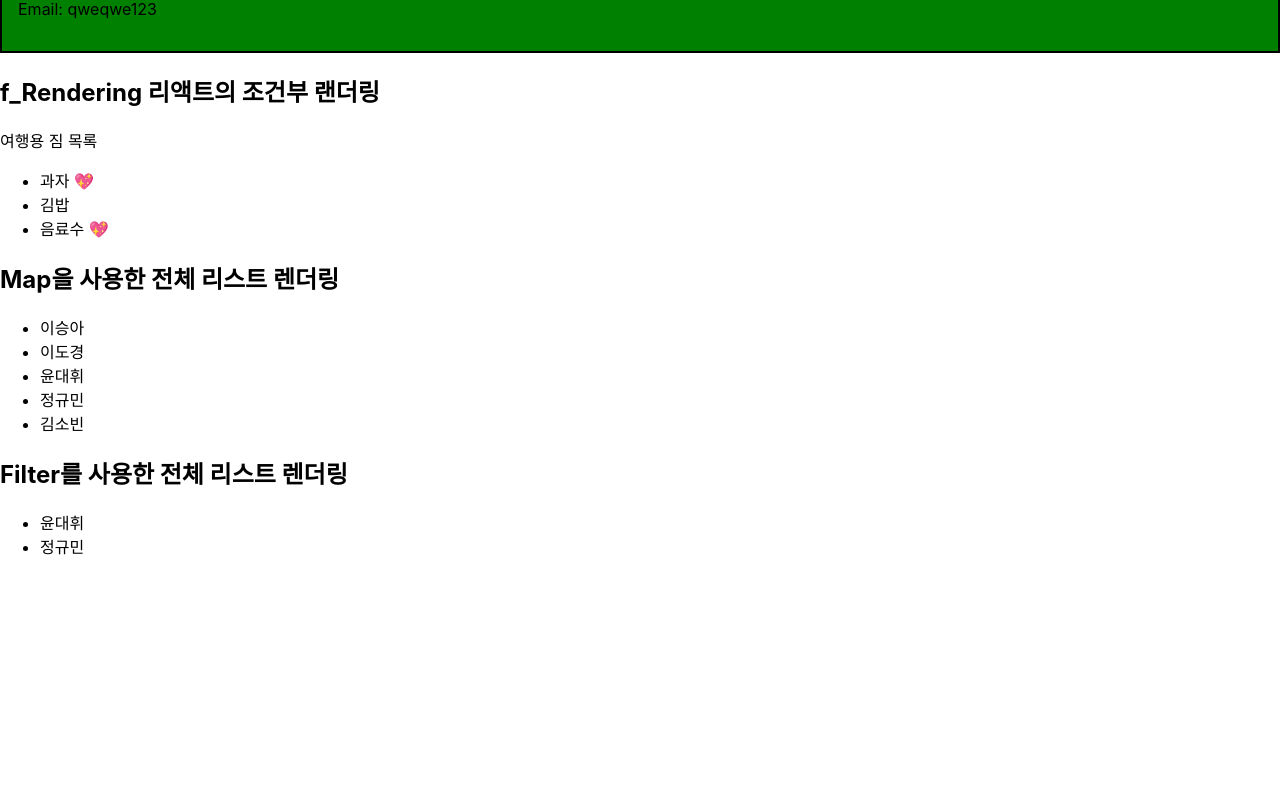
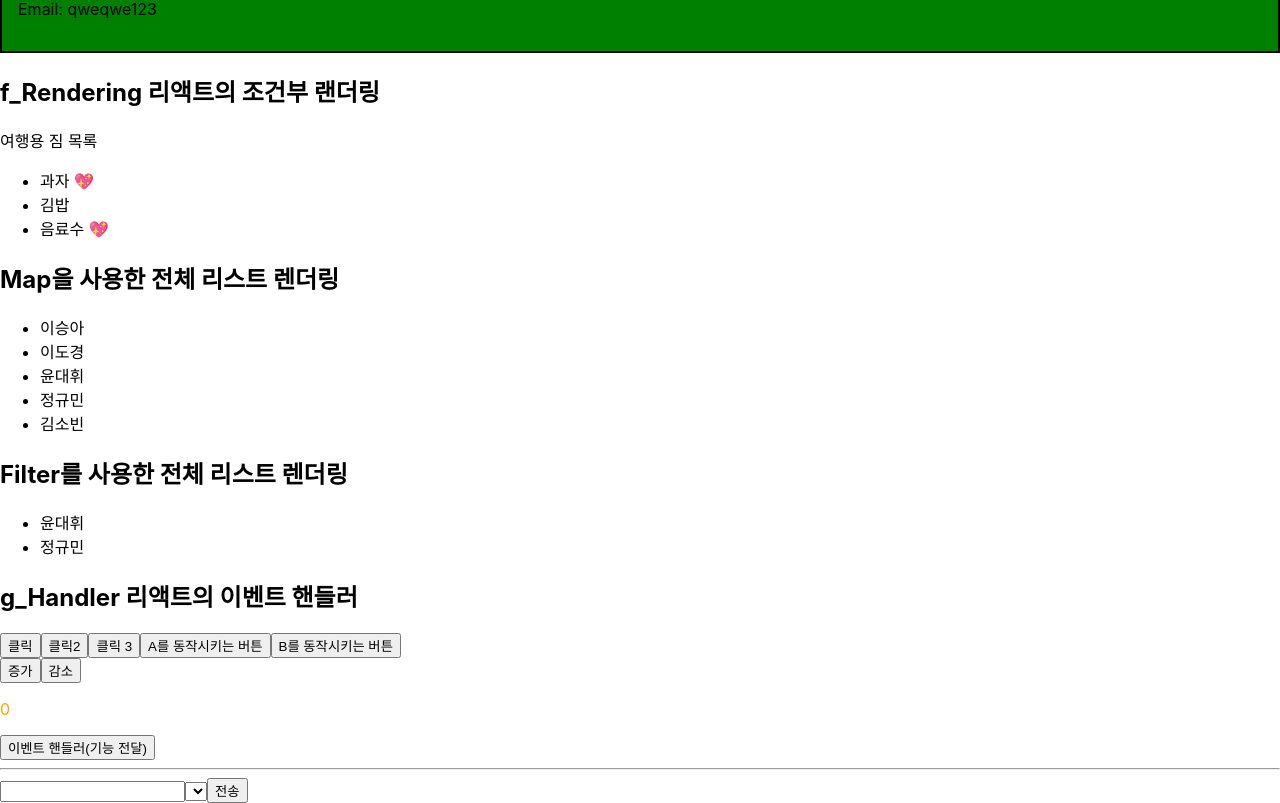
Before and after one commit to hiy0ung/example, a React (Create React App) app in the folder e_react/: page /basic in a window 1280 px wide. Shown: the part 693-1496 px from the top of the page. Before the commit the page ends 1267 px from the top, so only its background shows below. Built offline with nearby package versions, Linux system fonts and the light colour scheme.

Commit message:
20240827

```diff
--- /dev/null
+++ b/e_react/src/pages/a_basic/g_Handler/Handler01.tsx
@@ -0,0 +1,68 @@
+import React from 'react'
+
+/*
+! React 이벤트 핸들러 (handle: 다루다)
+: 사용자와의 상호작용을 처리하기 위한 함수
+
+- UI(사용자 인터페이스)에서 발생하는 이벤트에 반응하여
+  , 동작되는 기능을 정의
+*/
+
+//# 이벤트 핸들러 예시
+// 버튼 클릭 시 >> console 창에 '버튼을 클릭하였습니다.' 출력
+
+//# 이벤트 핸들러에 데이터 전달
+interface ConsoleProps {
+  message: String;
+  children: React.ReactNode; // HTML 요소 + 사용자 정의 컴포넌트
+}
+
+// 자식 컴포넌트
+// >> 부모 컴포넌트에서 속성으로 문자열 message의 값과 해당 컴포넌트 태그들 사이에 내용을 전달
+function ConsoleButton({ message, children } : ConsoleProps) {
+  return (
+    <button onClick={() => { console.log(`${message}`); }}>
+      {children}
+    </button>
+  )
+}
+
+export default function Handler01() {
+
+  function handleButtonClick() {
+    console.log('버튼을 클릭하였습니다.');
+  }
+  return (
+    <div>
+      {/*
+      버튼 요소에 이벤트 등록
+      >> prop에 이벤트 전달
+      >> on 속성으로 작성 - 속성의 중괄호 내에 JS 기능을 명시 (이벤트 핸들러)
+
+      +) 이벤트 핸들러의 함수는 호출 X, 등록되어야 한다.
+      */}
+      {/* 재사용 가능 */}
+      <button onClick={handleButtonClick}>클릭</button>
+
+      <button onClick={function() {
+        console.log('버튼 클릭2');
+      }}>클릭2</button>
+
+      <button onClick={() => {
+        console.log('버튼 클릭3');
+      }}>클릭 3</button>
+
+      {/* 핸들러에 데이터 전달 */}
+      <ConsoleButton message='A를 동작'>
+      {/* ReactNode를 전달 할 경우 HTML 요소의 '내용' 전달 가능 */}
+      A를 동작시키는 버튼
+      </ConsoleButton>
+      <ConsoleButton message='B를 동작'>
+      {/* ReactNode를 전달 할 경우 HTML 요소의 '내용' 전달 가능 */}
+      B를 동작시키는 버튼
+      </ConsoleButton>
+
+
+    </div>
+  )
+}
--- /dev/null
+++ b/e_react/src/pages/a_basic/g_Handler/Handler02.tsx
@@ -0,0 +1,26 @@
+import React, { useState } from 'react'
+
+// 자식 컴포넌트
+// : 부모 컴포넌트에서 사용되며 부모로부터 count 값을 전달받아 UI로 출력
+// >> p요소 내에 count 변수값을 작성
+export function ChildComponent({ count }: { count: number }) {
+  return (
+    <p style={{ color: 'orange' }}>{count}</p>
+  )
+}
+
+// 부모 컴포넌트
+// : counter UI 작성
+// >> 버튼 2가지를 생성하여 클릭 시 count 값이 변경
+//    : 변경된 count값은 자식 컴포넌트에게 전달
+export default function Handler02() {
+  const [count, setCount] = useState<number>(0);
+
+  return (
+    <div>
+      <button onClick={() => setCount(count + 1)}>증가</button>
+      <button onClick={() => setCount(count - 1)}>감소</button>
+      <ChildComponent count={count} />
+    </div>
+  )
+}
--- /dev/null
+++ b/e_react/src/pages/a_basic/g_Handler/Handler03.tsx
@@ -0,0 +1,50 @@
+import React from "react";
+
+// 이벤트 핸들러 - Props 전달
+
+//! 이벤트 핸들러 prop의 이름 지정 방법
+// : on- 시작
+// >> on 다음에는 이벤트 설명 키워드 작성 (시작은 대문자)
+// EX) onButtonClick, onIncrementClick, onInputChange
+
+// 자식 컴포넌트
+interface ButtonProps {
+  children: React.ReactNode;
+  onButtonClick: () => void; // 매개변수 X, 반환값 X
+}
+
+function Button({ children, onButtonClick }: ButtonProps) {
+  return (
+    // onClick 이벤트 속성에 부모로부터 전달 받은 onButtonClick 함수 전달
+    <button onClick={onButtonClick}>{children}</button>
+  );
+}
+
+export default function Handler03() {
+  const buttonHandler = () => {
+    console.log("버튼 클릭");
+  };
+
+  return (
+    <div>
+      <Button onButtonClick={buttonHandler}>이벤트 핸들러(기능 전달)</Button>
+      <hr />
+      {/* 기본 동작 방지! */}
+      {/* onSubmit 핸들러의 경우 기본으로 데이터를 전송하고 새로고침하는 기능을 가짐 */}
+      <form
+        onSubmit={(e) => {
+          e.preventDefault();
+          console.log("전송완료 - 기본동작은 방지");
+        }}
+      >
+        <input type="text" />
+
+        <select name="" id="">
+          <option value=""></option>
+        </select>
+
+        <button type="submit">전송</button>
+      </form>
+    </div>
+  );
+}
--- a/e_react/src/pages/a_basic/index.tsx
+++ b/e_react/src/pages/a_basic/index.tsx
@@ -3,6 +3,9 @@ import Props01 from "./d_Props/Props01";
 import Props02 from "./d_Props/Props02";
 import Rendering01 from "./f_Rendering/Rendering01";
 import Rendering02 from "./f_Rendering/Rendering02";
+import Handler01 from "./g_Handler/Handler01";
+import Handler02, { ChildComponent } from "./g_Handler/Handler02";
+import Handler03 from "./g_Handler/Handler03";
 
 // import ReactExample from './pages/a_basic/a_React/ReactExample';
 
@@ -34,6 +37,12 @@ export default function index() {
       <h2>f_Rendering 리액트의 조건부 랜더링</h2>
       <Rendering01 />
       <Rendering02 />
+
+      <h2>g_Handler 리액트의 이벤트 핸들러</h2>
+      <Handler01 />
+      <Handler02 />
+
+      <Handler03 />
     </div>
   );
 }
```
Also changed, not shown: 1 other file (tests, documents, lock files or other folders).
